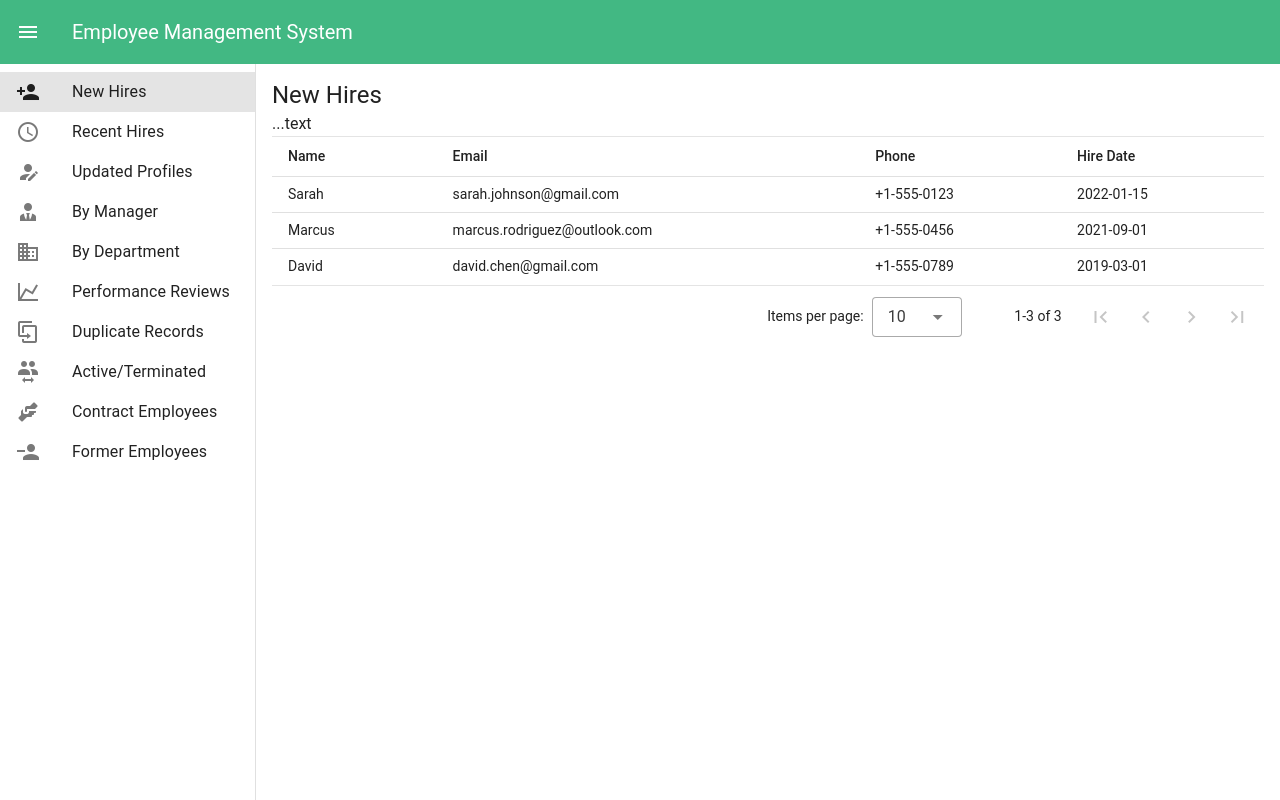
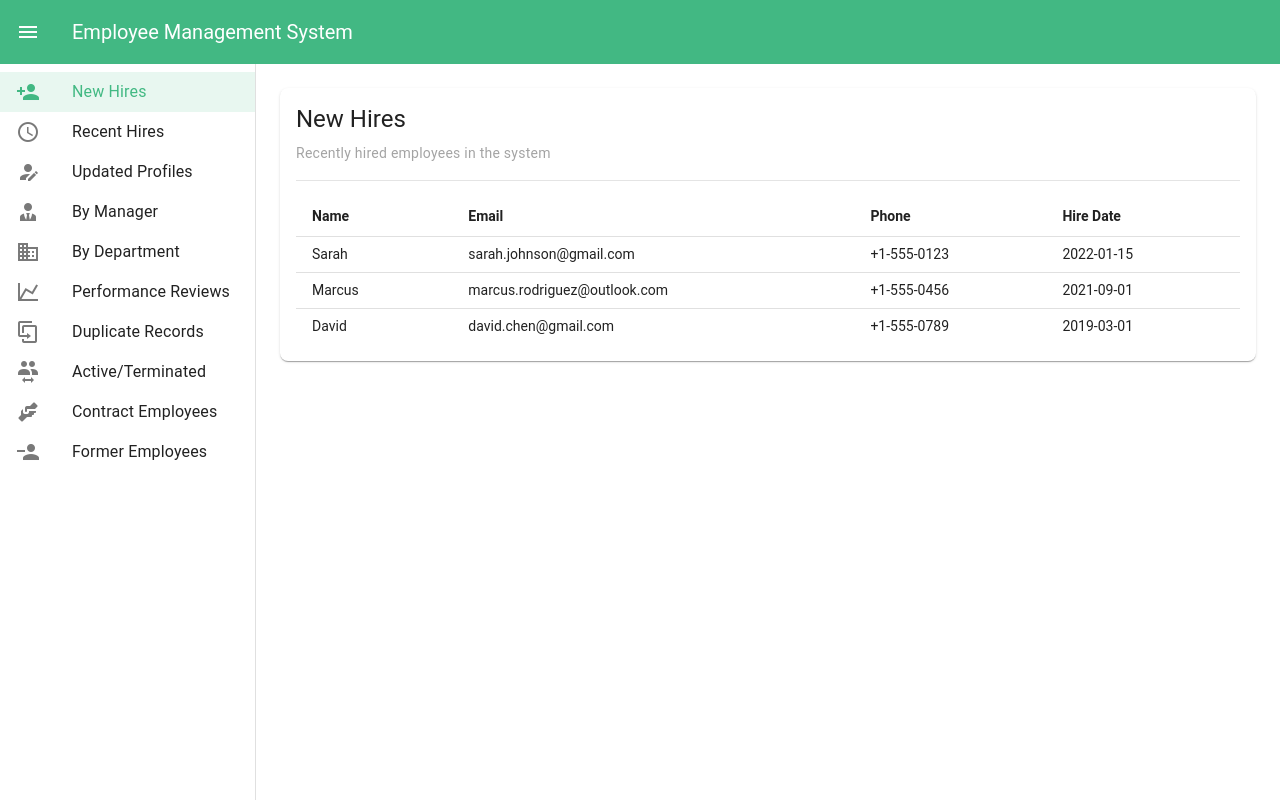
Before and after one commit to musicteachj/employee-management-system, a Vue app in the folder client/: page /new-hires in a window 1280 px wide. Built offline with nearby package versions, Linux system fonts and the light colour scheme.

Commit message:
adjust DataTable stylings, add app color to nav drawer

```diff
--- a/client/src/App.vue
+++ b/client/src/App.vue
@@ -23,7 +23,7 @@ const open = ref<string[]>([]);
         v-model="drawer"
         permanent
       >
-        <v-list density="compact" v-model:opened="open">
+        <v-list density="compact" v-model:opened="open" color="primary">
           <v-list-item prepend-icon="mdi-account-plus" to="/new-hires">
             <v-list-item-title>New Hires</v-list-item-title>
           </v-list-item>
--- a/client/src/components/DataTable.vue
+++ b/client/src/components/DataTable.vue
@@ -1,10 +1,24 @@
 <template>
-  <div>
-    <h5 class="text-h5">New Hires</h5>
-    <p>...text</p>
-    <v-divider />
-    <v-data-table :headers="headers" :items="items" density="compact" />
-  </div>
+  <v-card class="pa-4 ma-2" elevation="1" rounded="lg">
+    <v-card-title class="pa-0 mb-2">
+      <h5 class="text-h5">New Hires</h5>
+    </v-card-title>
+    <v-card-subtitle class="pa-0 mb-4">
+      <p class="text-body-2 text-medium-emphasis">
+        Recently hired employees in the system
+      </p>
+    </v-card-subtitle>
+    <v-divider class="mb-4" />
+    <v-data-table
+      :headers="headers"
+      :items="items"
+      density="compact"
+      class="elevation-0 rounded"
+      :items-per-page="10"
+      :items-per-page-options="[5, 10, 25, 50]"
+      :hide-default-footer="items.length < 10"
+    />
+  </v-card>
 </template>
 
 <script setup lang="ts">
@@ -20,4 +34,9 @@ const headers = [
 ];
 </script>
 
-<style scoped></style>
+<style scoped>
+/* Ensure table headers are bold */
+:deep(.v-data-table-header__content) {
+  font-weight: 600;
+}
+</style>
```
